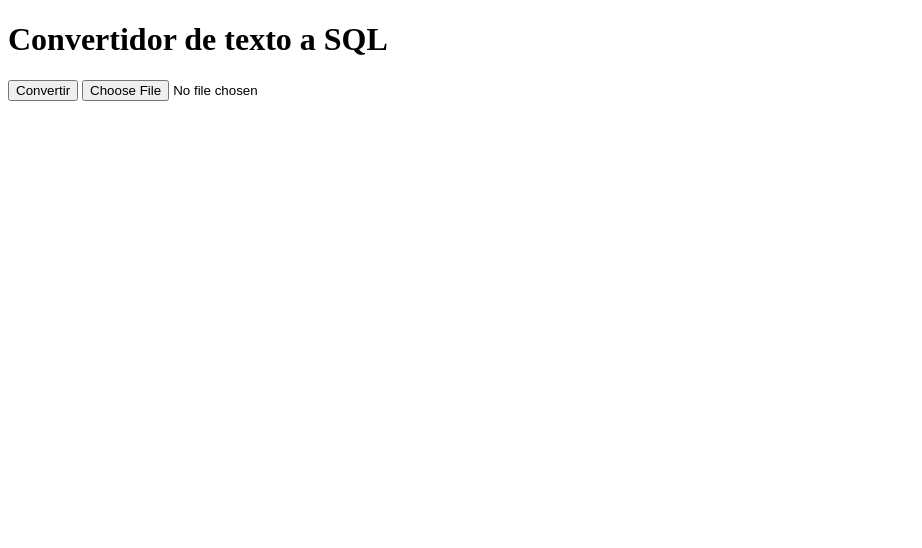
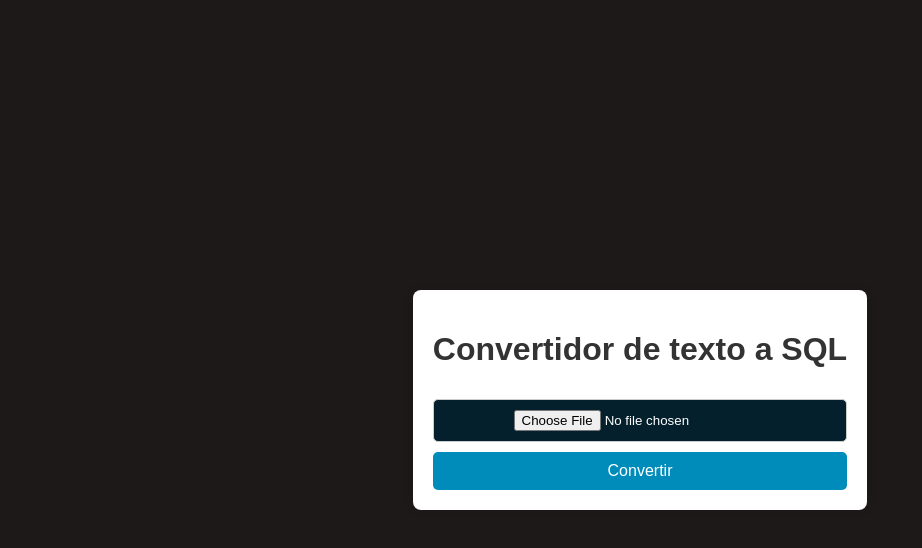
Before and after one commit to JosseJuventino/TallerAdmin, a plain HTML site: page index.html in a window 1280 px wide. Shown: the whole page, without its empty margins (0-922 px from the left). Drawn offline with Linux system fonts and the light colour scheme.

Commit message:
Agregando estilos

```diff
--- a/index.html
+++ b/index.html
@@ -8,9 +8,13 @@
   </head>
 
   <body>
-    <h1>Convertidor de texto a SQL</h1>
-    <button id="BotonConvertir">Convertir</button>
-    <input type="file" id="file" accept=".txt"/>
+    <div class="contenedor">
+      <h1>Convertidor de texto a SQL</h1>
+      <div contenteditable="true" class="editable-text">
+        <input type="file" id="file" accept=".txt"/>
+      </div>
+      <button id="BotonConvertir">Convertir</button>
+    </div>
     <script src="./Js/main.js"></script>
   </body>
 </html>
--- a/styles/style.css
+++ b/styles/style.css
@@ -0,0 +1,56 @@
+body {
+    font-family: 'Arial', sans-serif;
+    background-color: #1e1919;
+    margin: 0;
+    padding: 0;
+    display: flex;
+    flex-direction: column;
+    justify-content: center;
+    align-items: center;
+    height: 100vh;
+  }
+
+  .contenedor {
+    background-color: #fff;
+    border-radius: 8px;
+    box-shadow: 0 0 10px rgba(0, 0, 0, 0.1);
+    padding: 20px;
+    text-align: center;
+    display: flex;
+    flex-direction: column;
+    flex-wrap: wrap;
+  }
+
+  h1 {
+    color: #333;
+  }
+
+  button {
+    background-color: #008CBA;
+    color: #fff;
+    padding: 10px 20px;
+    border: none;
+    border-radius: 5px;
+    cursor: pointer;
+    font-size: 16px;
+    transition: background-color 0.3s ease;
+  }
+
+  button:hover {
+    background-color: #005580;
+  }
+
+  .editable-text {
+    margin: 10px 0;
+    padding: 10px;
+    border: 1px solid #ccc;
+    border-radius: 5px;
+    width: 100%;
+    box-sizing: border-box;
+    font-size: 16px;
+    background-color: #05202d;
+    color: white;
+    outline: none; /* Elimina el contorno de enfoque predeterminado */
+    min-height: 40px; /* Ajusta según sea necesario */
+    overflow: auto; /* Permite el desplazamiento vertical cuando el contenido supera la altura */
+  }
```
